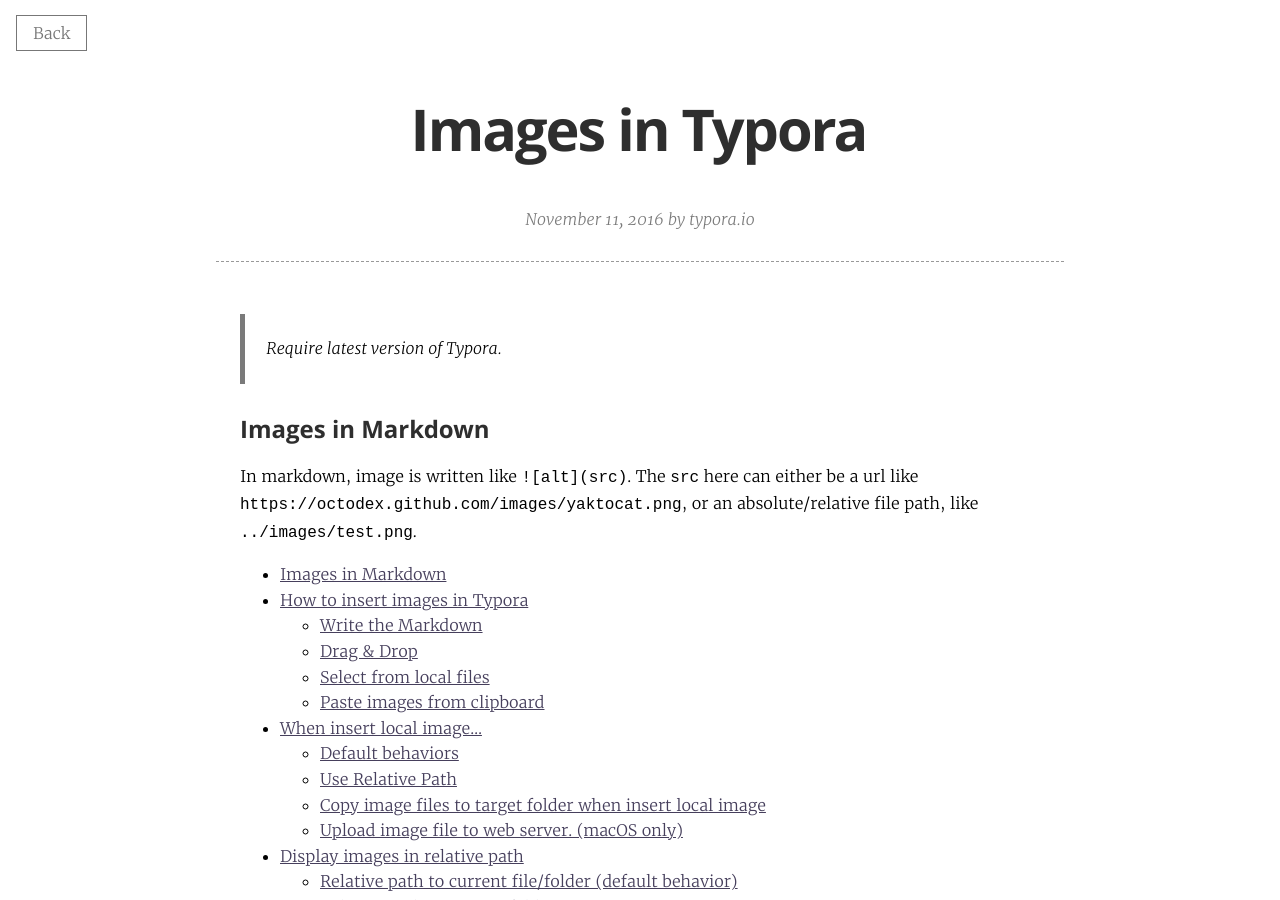
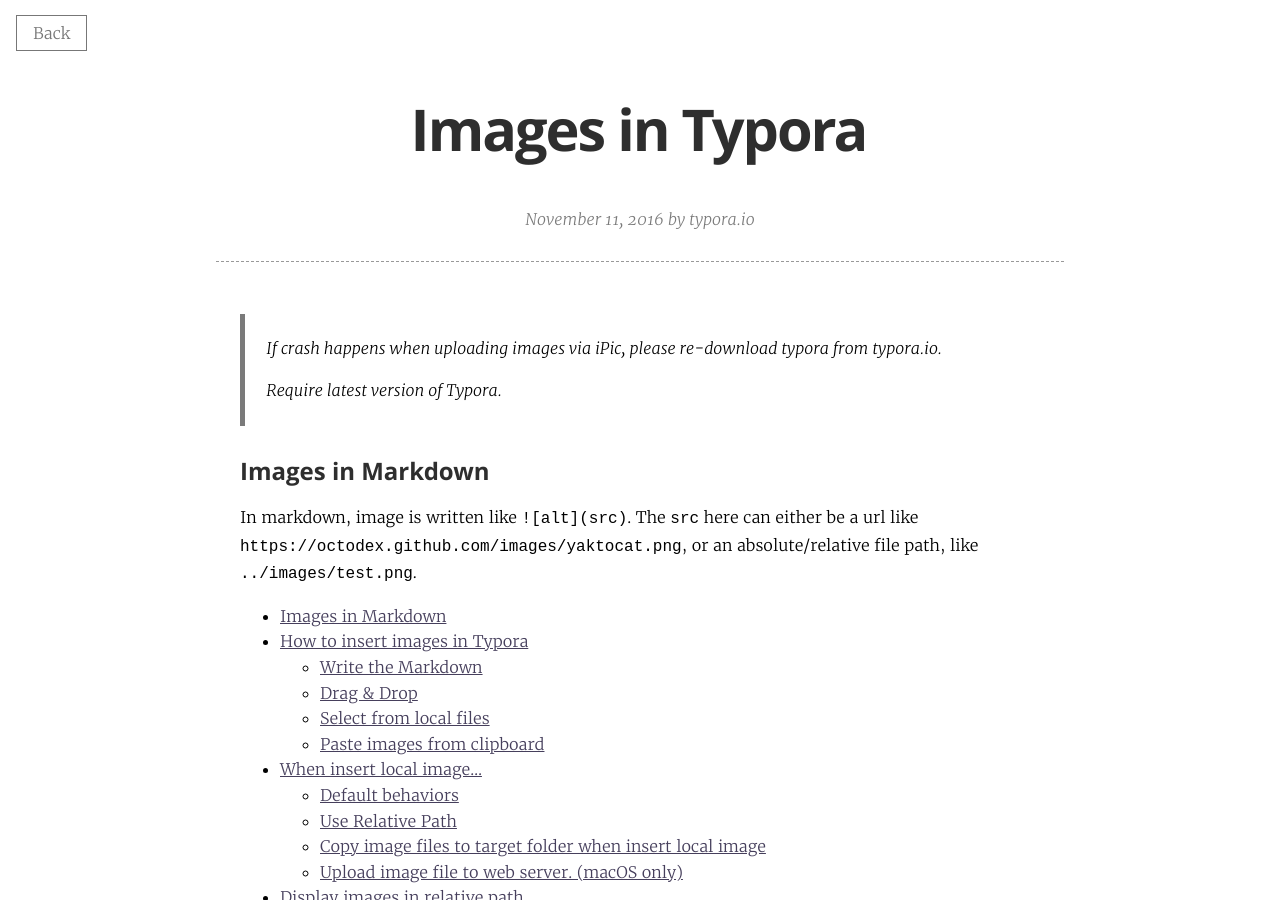
Before and after one commit to typora/support.typora.io, a Jekyll site: the page built from _posts/2016-11-11-Images.md, in a window 1280 px wide and 900 px high. Built offline with Jekyll 4.4.1, drawn with Linux system fonts in a browser that asks for light colours; nearby versions of some CDN libraries; library files that are not in the unit come from our copies.

Commit message:
add solution for crashment

```diff
--- a/_posts/2016-11-11-Images.md
+++ b/_posts/2016-11-11-Images.md
@@ -8,6 +8,8 @@
 typora-copy-images-to: ../media/about-image
 ---
 
+> If crash happens when uploading images via iPic, please **re-download typora from typora.io**.
+>
 > Require latest version of Typora.
 
 ## Images in Markdown
```
